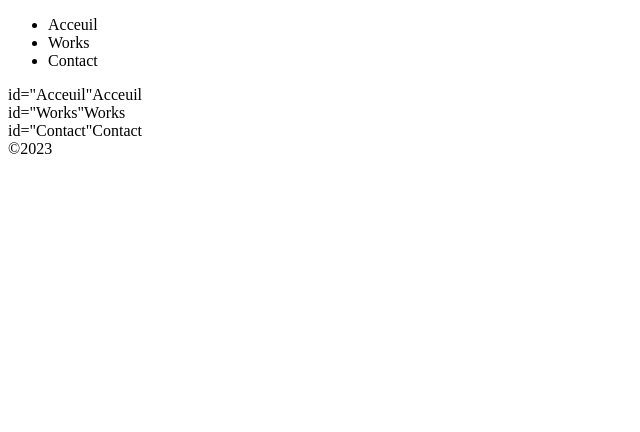
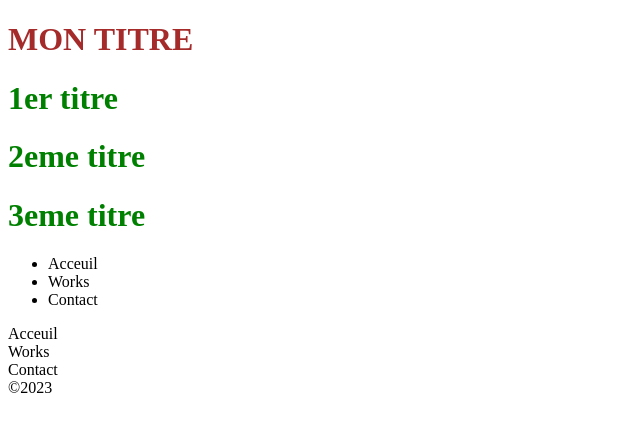
Before and after one commit to zakariabatlim/FirstSession, a plain HTML site: page index.html in a window 1280 px wide. Shown: the whole page, without its empty margins (0-640 px from the left). Drawn offline with Linux system fonts and the light colour scheme.

Commit message:
comprendre les différentes styles à ajouter

```diff
--- a/index.html
+++ b/index.html
@@ -5,9 +5,16 @@
     <meta charset="UTF-8">
     <meta name="viewport" content="width=device-width, initial-scale=1.0">
     <title>Document</title>
+    <link rel="stylesheet" href="/styles.css">
+
 </head>
+<body>
+    <h1 id="montitre">MON TITRE</h1>
+    <h1 class="mytitle"> 1er titre</h1>
+    <h1 class="mytitle"> 2eme titre</h1>
+    <h1 class="mytitle"> 3eme titre</h1>
 
-<body>
+
     <header>
         <nav>
             <ul>
@@ -19,9 +26,9 @@
     </header>
 
     <main>
-        <section>id="Acceuil"Acceuil</section>
-        <section>id="Works"Works</section>
-        <section>id="Contact"Contact</section>
+        <section id="Acceuil">Acceuil</section>
+        <section id="Works">Works</section>
+        <section id="Contact">Contact</section>
     </main>
 
     <footer>
--- /dev/null
+++ b/styles.css
@@ -0,0 +1,7 @@
+
+        #montitre {
+            color: brown;
+        }
+        .mytitle {
+            color: green;
+        }
```
